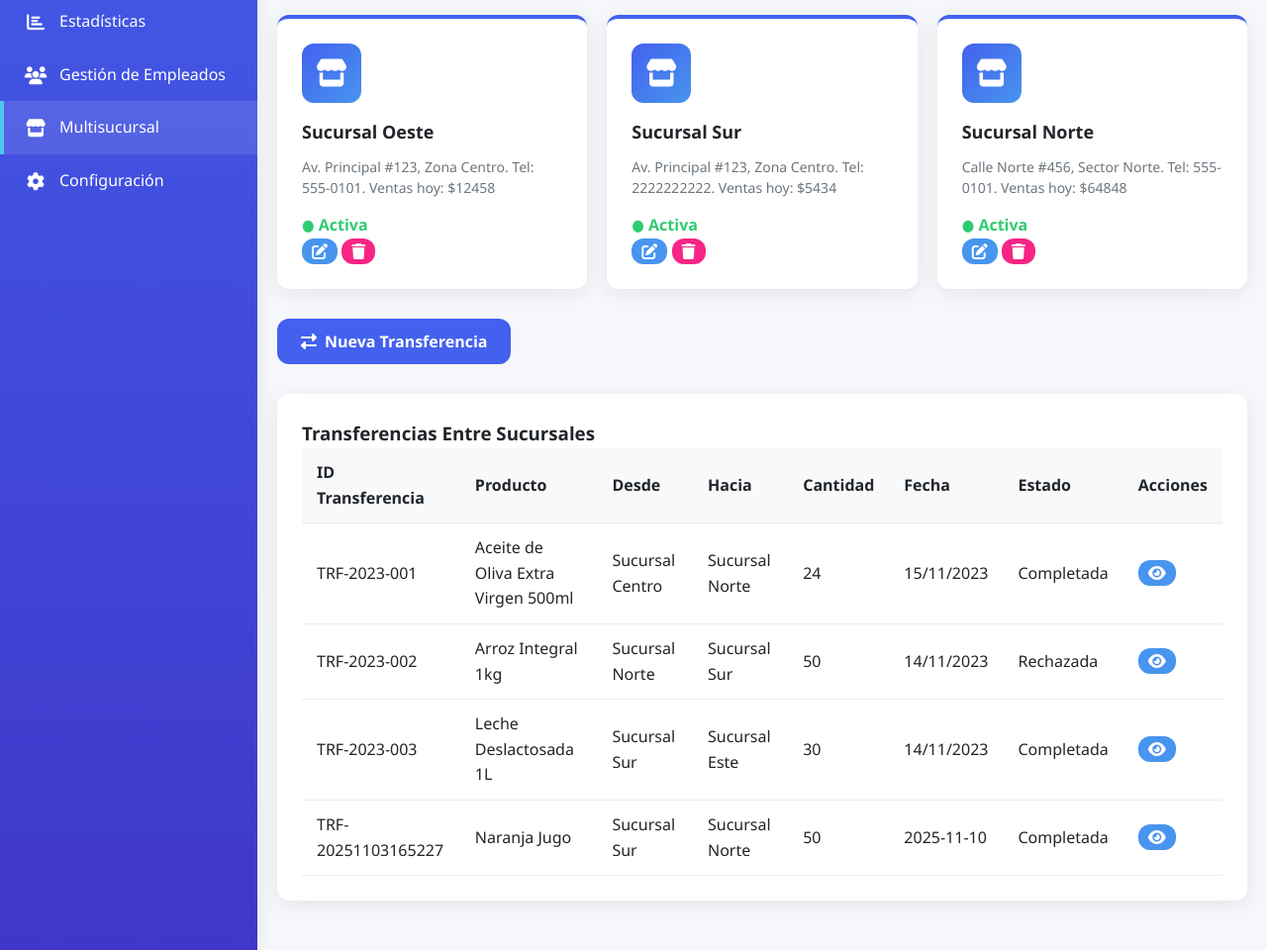
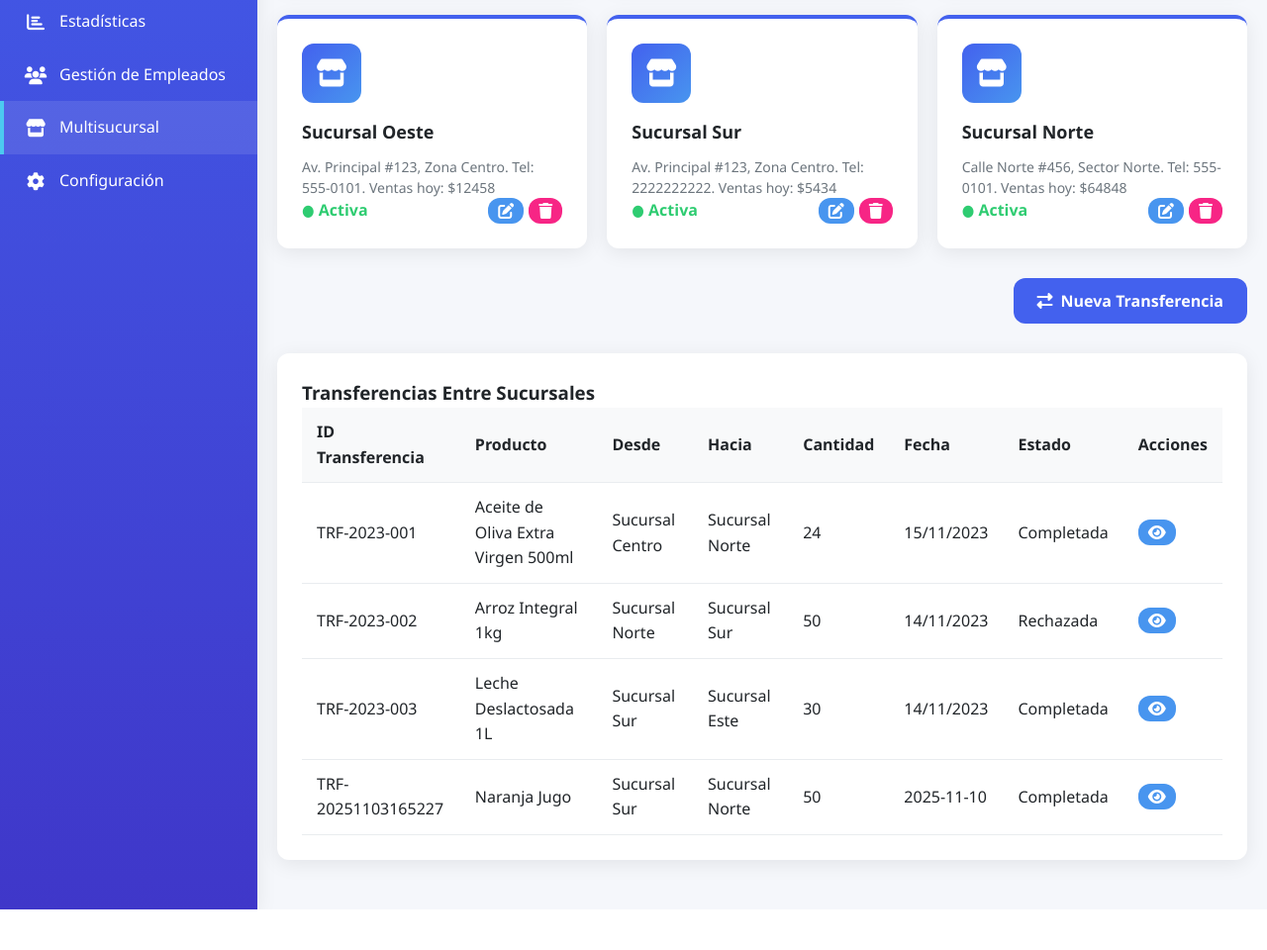
Before and after one commit to esmeFuch/Comerciovp, a PHP site: page /views/multisucursal.php in a window 1280 px wide. Shown: the part 369-1329 px from the top of the page at 99% size. After the commit the page ends 1288 px from the top, so only its background shows below. Run offline with PHP 8.4, Linux system fonts and the light colour scheme.

Commit message:
buttons style

```diff
--- a/assets/css/multisucursal.css
+++ b/assets/css/multisucursal.css
@@ -40,3 +40,7 @@
     margin:5px 0 15px 0;
     box-sizing:border-box;
 }
+
+#btnNuevaTransferencia {
+    margin-left: auto;
+}
--- a/assets/js/multisucursal.js
+++ b/assets/js/multisucursal.js
@@ -36,11 +36,14 @@ async function cargarSucursales() {
                 <div class="module-description">
                     ${s.direccion}. Tel: ${s.telefono}. Ventas hoy: $${s.ventasHoy}
                 </div>
-                <div style="margin-top:15px; display: flex; justify-content: space-between; align-items: center;">
+
+
+                 <div style="margin-top:auto; display: flex; justify-content: space-between; align-items: center;">
                     <span class="${s.online?"positive":"negative"}" style="font-weight:bold;">● ${s.online?"Activa":"Inactiva"}</span>
+                    <div style="display: flex; gap: 5px;">
+                        <button class="btn" style="padding:5px 10px; background:var(--info); color:white;" onclick="editarSucursal('${s.id}')"><i class="fas fa-edit"></i></button>
+                        <button class="btn" style="padding:5px 10px; background:var(--warning); color:white;" onclick="eliminarSucursal('${s.id}')"><i class="fas fa-trash"></i></button>
                     </div>
-                     <button class="btn" style="padding:5px 10px; background:var(--info); color:white;" onclick="editarSucursal('${s.id}')"><i class="fas fa-edit"></i></button>
-                    <button class="btn" style="padding:5px 10px; background:var(--warning); color:white;" onclick="eliminarSucursal('${s.id}')"><i class="fas fa-trash"></i></button>
                 </div>
             </div>
         `;
--- a/views/multisucursal.php
+++ b/views/multisucursal.php
@@ -69,12 +69,12 @@ $current_page = "multisucursal";
         <div class="modules-grid" id="modulesGrid">
             <!-- Aquí se van a cargar las sucursales desde JS -->
         </div>
-    <div>
-        <button id="btnNuevaTransferencia" class="btn btn-primary">
-            <i class="fas fa-exchange-alt"></i> Nueva Transferencia
-        </button>
-    </div>
 
+        <div style="display:flex; justify-content:space-between; align-items:center; margin-bottom:20px;">
+            <button id="btnNuevaTransferencia" class="btn btn-primary">
+                <i class="fas fa-exchange-alt"></i> Nueva Transferencia
+            </button>
+        </div>
 
            <!-- Tabla de Transferencias -->
             <div class="table-container" style="margin-top: 30px;">
```
